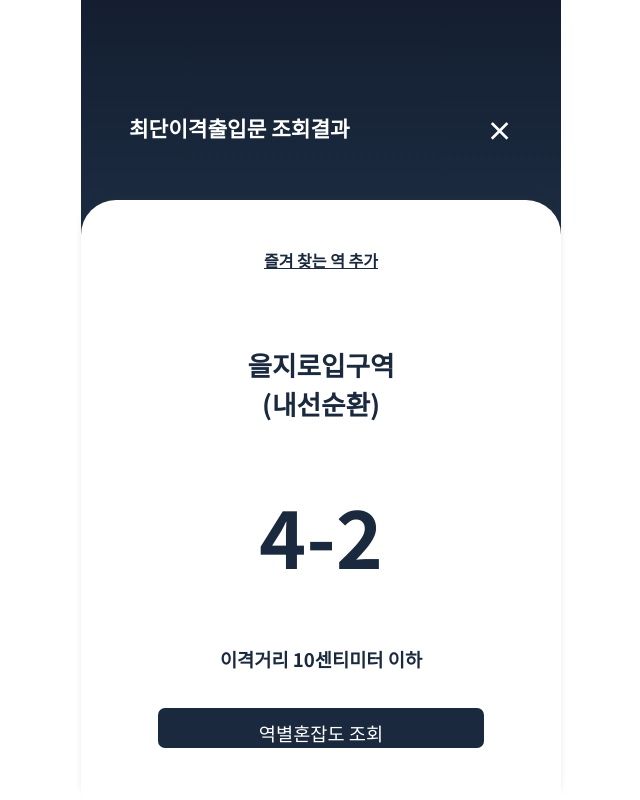
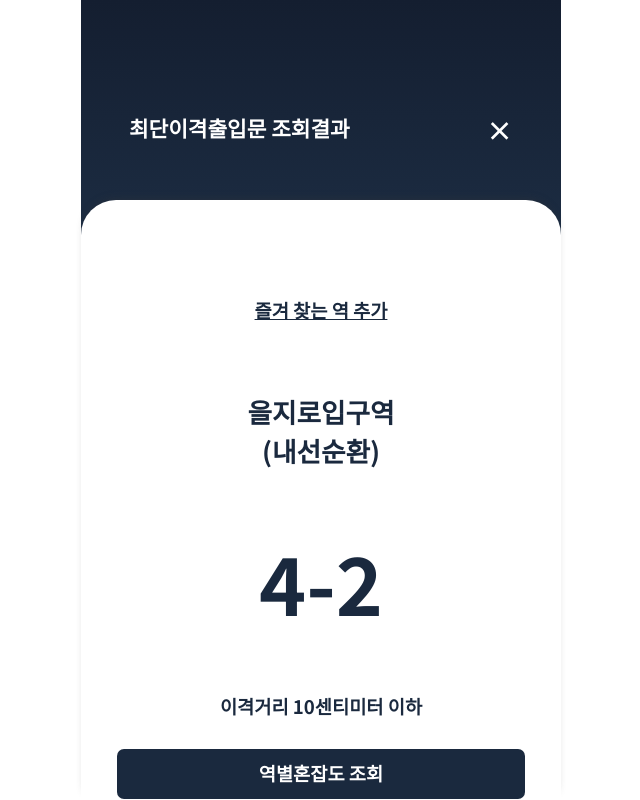
Before and after one commit to gns0304/teum, a Django app: page /result/shortest/1 in a window 1280 px wide. Shown: the whole page, without its empty margins (319-959 px from the left). Run offline with Django 3.2, Linux system fonts and the light colour scheme.

Commit message:
sh - 06/18 15:16

```diff
--- a/mainApp/static/css/stylesheet_base.css
+++ b/mainApp/static/css/stylesheet_base.css
@@ -78,6 +78,7 @@ html, body{
 .btn_blue {
     background-color : #1A293E;
     color : #fff;
+    margin: 30px auto 0 auto;
 }
 
 
--- a/mainApp/static/css/stylesheet_results.css
+++ b/mainApp/static/css/stylesheet_results.css
@@ -112,7 +112,7 @@ font-size : 13pt;
 .panel-object{
     float : left;
     width:100%;
-    margin-top:20px;
+    margin-top: 0;
 }
 
 
@@ -202,6 +202,7 @@ font-size : 13pt;
    display: inline-block;
    width: 100%;
    font-weight: bold;
+   text-align: center;
 }
 
 #fav_btn {
@@ -210,6 +211,7 @@ font-size : 13pt;
     text-align: center;
     text-decoration: underline;
     color: #1A293E;
+    font-size: 14pt;
 
 }
 
--- a/templates/results/shortestDistance.html
+++ b/templates/results/shortestDistance.html
@@ -30,13 +30,13 @@
     </div>
 
     <div id="panel">
-            <div id = "list">
+        <p id = "list">
 
-                       <div class = "small_box_container">
-                            <a href="" id="fav_btn" >즐겨 찾는 역 추가</a>
-                        </div>
+        <p class = "small_box_container">
+            <a href="#" id="fav_btn" >즐겨 찾는 역 추가</a>
+        </p>
+        <p class = "panel-object">
 
-                        <p class = "panel-object">
         <p class = "small_box_container">
         <div class = "station_title">을지로입구역</div>
         <div class = "platform_title">(내선순환)</div>
@@ -50,7 +50,9 @@
         <div class = "distanceInfo_title">이격거리 10센티미터 이하</div>
         </p>
 
-                            <input type="submit" class="l_btn btn_blue" id="submit" value="역별혼잡도 조회">
+        <p class = "l_btn btn_blue">
+            <a class="btn_a" href="#" >역별혼잡도 조회 </a>
+        </p>
         </p>
     </div>
 </div>
```
Also changed, not shown: templates/results/complexity.html (+7 -4 lines), templates/results/doorDistance.html (+6 -4 lines). Lines whose indentation alone changed are shown as unchanged.
